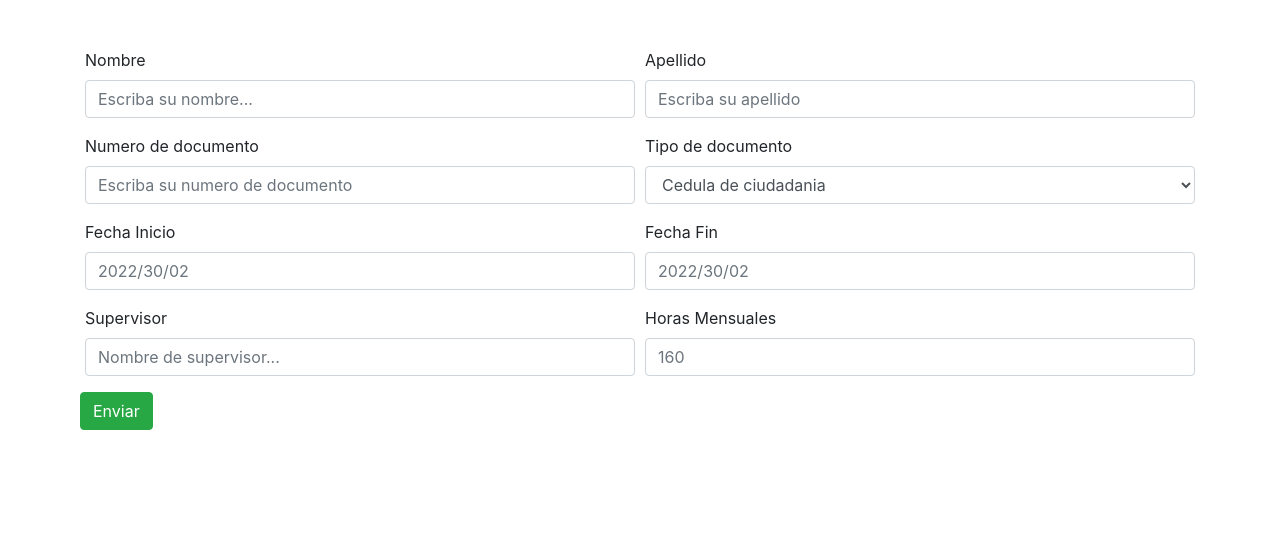
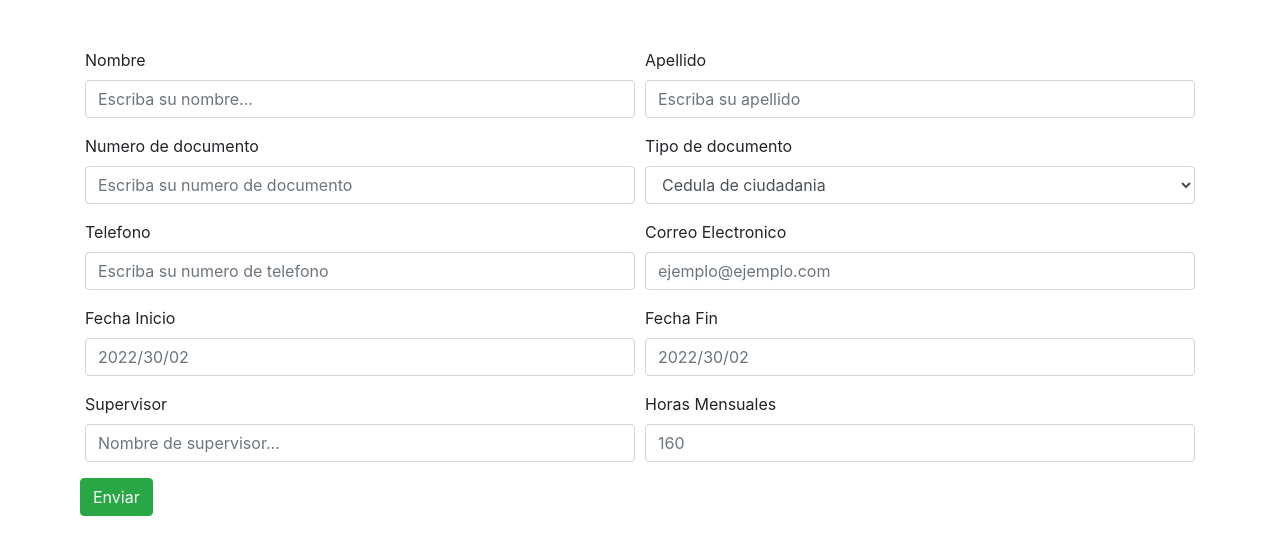
Before and after one commit to Anderson21231/Asistente-Horarios, a Django app: page /CargarInstructor/ in a window 1280 px wide. Shown: the part 56-611 px from the top of the page. Run offline with Django 4.2, Linux system fonts and the light colour scheme; parts of the project's set-up code (start-up, migrations or seed data) failed here and were passed over.

Commit message:
campos formulario instructor
Se agregaron los campos telefono y correo electronico al formulario de agregar instructor

```diff
--- a/asistenteHorarios/templates/cargarInstructor.html
+++ b/asistenteHorarios/templates/cargarInstructor.html
@@ -90,6 +90,19 @@
     </div>
 
 
+    <div class="form-group col-md-6">
+      <label for="inputText4">Telefono</label>
+      <input type="text" class="form-control" id="inputText4" placeholder="Escriba su numero de telefono">
+    </div>
+
+
+    <div class="form-group col-md-6">
+      <label for="inputText4">Correo Electronico</label>
+      <input type="text" class="form-control" id="inputText4" placeholder="ejemplo@ejemplo.com">
+    </div>
+
+
+
 
     <div class="form-group col-md-6">
       <label for="inputText4">Fecha Inicio</label>
```
